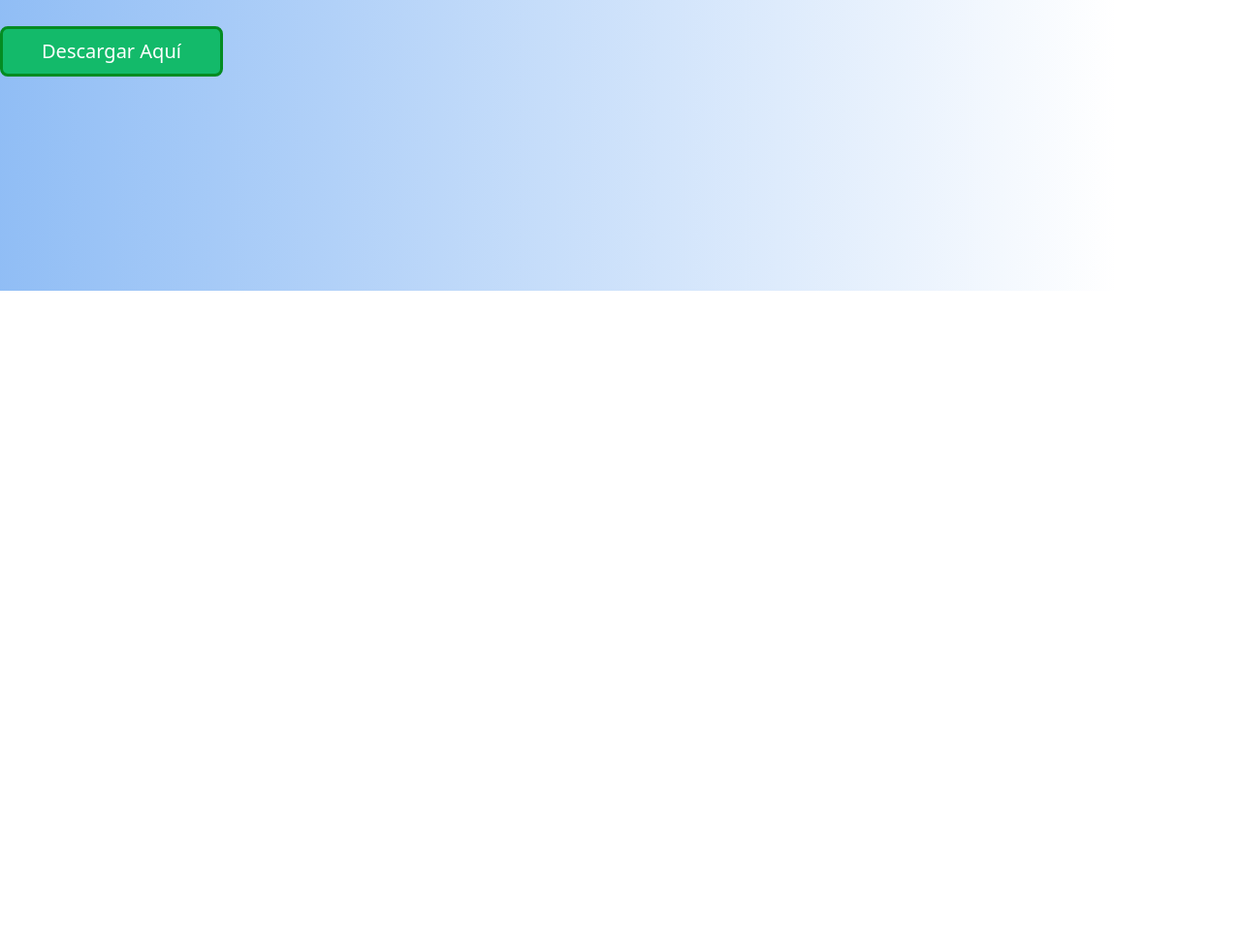
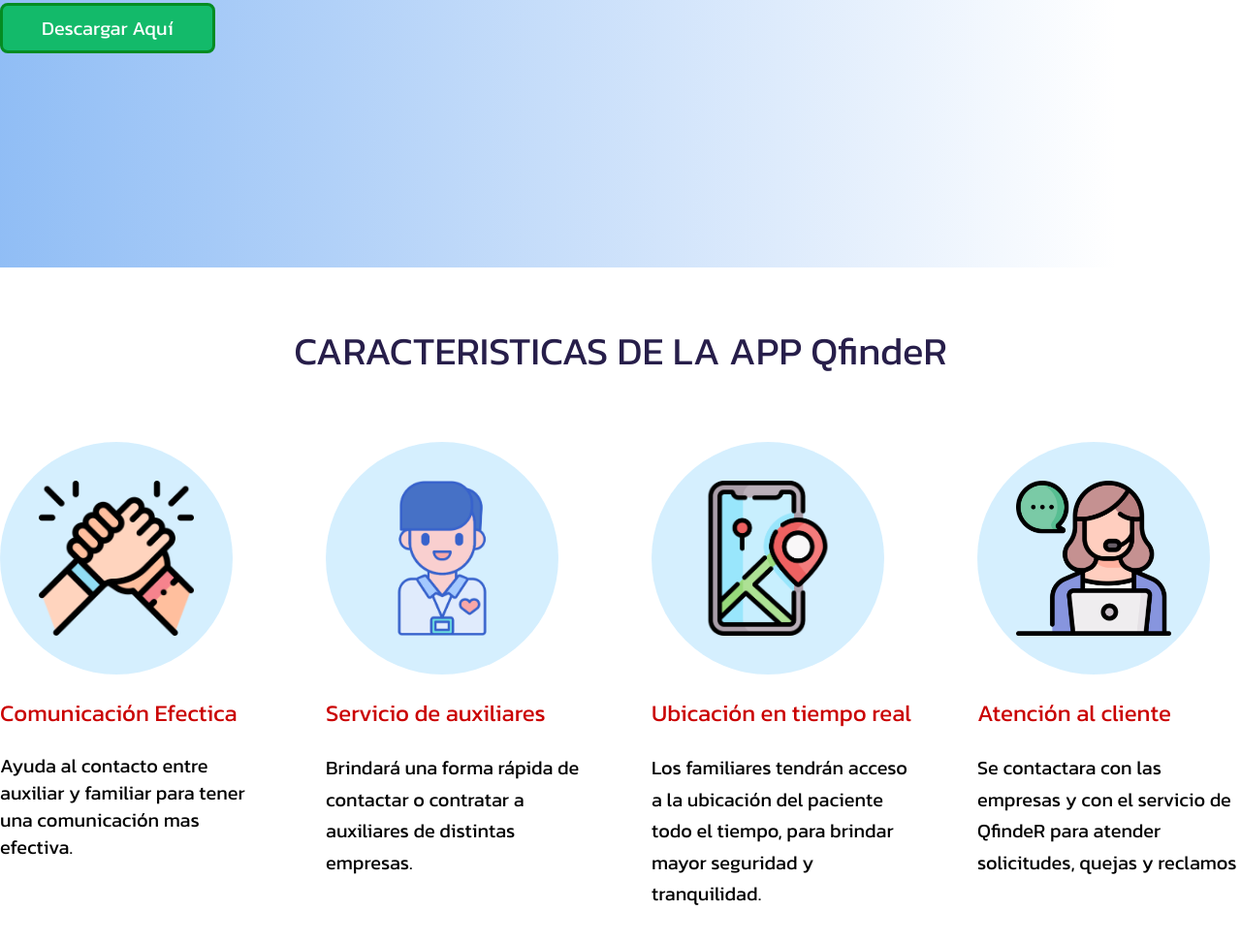
Before and after one commit to jsmoriones/landingpage-qfinder, a website built with Vite: page index.html in a window 1280 px wide. Shown: the part 566-1538 px from the top of the page at 97% size. Before the commit the page ends 866 px from the top, so only its background shows below. Built offline with nearby package versions, Linux system fonts and the light colour scheme; files whose address does not match are found by name.

Commit message:
Agregando apartado de Caracteristicas de la App

```diff
--- a/index.html
+++ b/index.html
@@ -5,9 +5,12 @@
     <link rel="icon" type="image/svg+xml" href="/vite.svg" />
     <meta name="viewport" content="width=device-width, initial-scale=1.0" />
     <title>Portafolio | QfindeR</title>
+    <link rel="preconnect" href="https://fonts.googleapis.com">
+    <link rel="preconnect" href="https://fonts.gstatic.com" crossorigin>
+    <link href="https://fonts.googleapis.com/css2?family=Kanit:ital,wght@0,100;0,200;0,300;0,400;0,500;0,600;0,700;0,800;0,900;1,100;1,200;1,300;1,400;1,500;1,600;1,700;1,800;1,900&display=swap" rel="stylesheet">
   </head>
   <body>
-    <header class="sm:container mx-auto flex justify-between items-center py-5">
+    <header class="sm:container mx-auto flex justify-between items-center py-2">
       <figure>
         <img src="images/logo.png" class="w-20" alt="Logo de la Empresa QfindeR">
       </figure>
@@ -34,14 +37,52 @@
         <div class="container mx-auto relative h-full">
           <!--<div class="absolute top-0 bottom-0 h-full flex flex-col justify-center bg-gradient-to-r from-azulMyClaro to-transparent">-->
           <div class="absolute top-0 bottom-0 h-full flex flex-col justify-center items-start gap-y-6">
-            <p class="text-6xl font-medium">QfindeR</p>
-            <p class="text-3xl max-w-[500px]">Solicita tu servicio descargando la aplicacion, disponible en Android y IOS</p>
+            <h1 class="text-6xl font-medium">QfindeR</h1>
+            <p class="text-3xl max-w-[500px] font-light">Solicita tu servicio descargando la aplicacion, disponible en Android y IOS</p>
             <a href="#" class="py-2 px-10 bg-verdeClaro border-verdeOscuro border-[3px] text-white rounded-lg text-[20px] text-center inline mt-10">Descargar Aquí</a>
           </div>
         </div>
         <!--<img src="/images/slide-1.jpg" alt="Slide de presentacion" class="max-w-full w-full relative -z-[1]">-->
       </div>
     </section>
+    <section class="my-14">
+      <h2 class="text-[40px] font-normal text-center text-purpuraAzul">CARACTERISTICAS DE LA APP QfindeR</h2>
+
+      <div class="container mx-auto flex justify-between gap-x-[5%] mt-16">
+        <div class="flex-1">
+          <figure class="bg-azulAgua w-60 h-60 p-10 rounded-full">
+            <img src="/images/ayuda.png" alt="">
+          </figure>
+          <p class="text-rojo text-2xl my-6">Comunicación Efectica</p>
+          <p class="text-xl">Ayuda al contacto entre auxiliar y familiar para tener una comunicación mas efectiva.</p>
+        </div>
+
+        <div class="flex-1">
+          <figure class="bg-azulAgua w-60 h-60 p-10 rounded-full">
+            <img src="/images/obrero.png" alt="">
+          </figure>
+          <p class="text-rojo text-2xl my-6">Servicio de auxiliares</p>
+          <p class="text-xl leading-relaxed">Brindará una forma rápida de contactar o contratar a auxiliares de distintas empresas.</p>
+        </div>
+
+        <div class="flex-1">
+          <figure class="bg-azulAgua w-60 h-60 p-10 rounded-full">
+            <img src="/images/telefono-inteligente.png" alt="">
+          </figure>
+          <p class="text-rojo text-2xl my-6">Ubicación en tiempo real</p>
+          <p class="text-xl leading-relaxed">Los familiares tendrán acceso a la ubicación del paciente todo el tiempo, para brindar  mayor seguridad y tranquilidad.</p>
+        </div>
+
+        <div class="flex-1">
+          <figure class="bg-azulAgua w-60 h-60 p-10 rounded-full">
+            <img src="/images/servicio-al-cliente.png" alt="">
+          </figure>
+          <p class="text-rojo text-2xl my-6">Atención al cliente</p>
+          <p class="text-xl leading-relaxed">Se contactara con  las empresas y con el servicio de QfindeR para atender solicitudes, quejas y reclamos</p>
+        </div>
+      </div>
+
+    </section>
   </body>
     <script type="module" src="/main.js"></script>
 </html>
--- a/style.css
+++ b/style.css
@@ -1,3 +1,7 @@
 @tailwind base;
 @tailwind components;
 @tailwind utilities;
+
+html {
+    font-family: "Kanit", sans-serif;
+}
--- a/tailwind.config.js
+++ b/tailwind.config.js
@@ -7,12 +7,15 @@
         "azul": "#4B9AF6",
         "verdeOscuro": "#048C22",
         "verdeClaro": "#13BA6A",
-        "azulMyClaro": "#84B6F4"
+        "azulMyClaro": "#84B6F4",
+        "purpuraAzul": "#271E4A",
+        "azulAgua": "#70C8FA4A",
+        "rojo": "#CA0000"
       },
       backgroundImage: {
         'slide1': "linear-gradient(90deg, #84B6F4 -10%, transparent 90%), url('images/slide-1.jpg')",
       }
     },
   },
-  plugins: [],
+  plugins: []
 }
```
Also changed, not shown: public/images/ayuda.png (added), public/images/obrero.png (added), public/images/servicio-al-cliente.png (added), public/images/telefono-inteligente.png (added).
